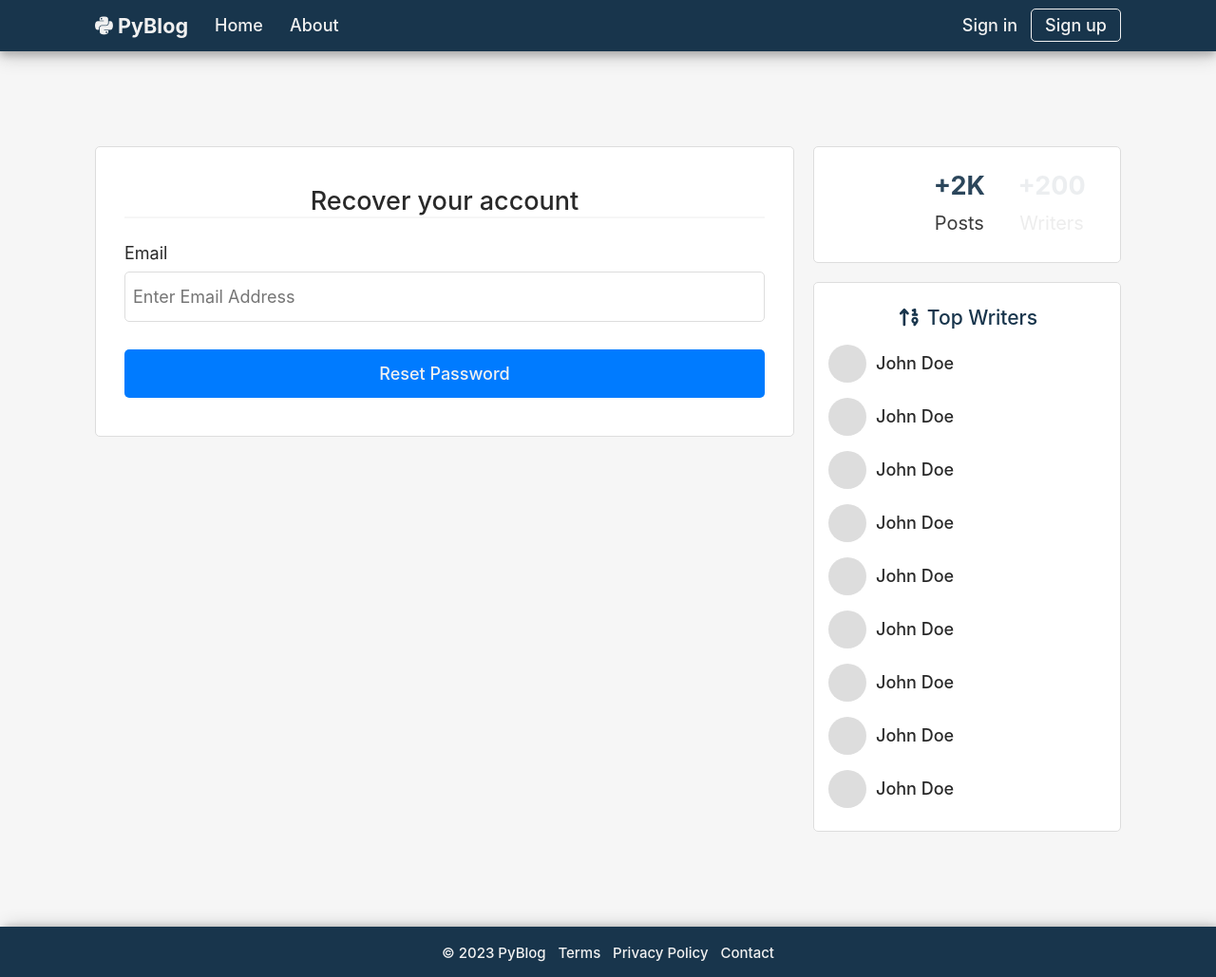
After one commit to mohelhelb/pyblog, a Flask app: page /resetPassword in a window 1280 px wide. The commit adds this page. Shown: the whole page at 95% size. Run offline with Flask 3, Linux system fonts and the light colour scheme.

Commit message:
Create page for resetting account. Add reset password form (before email)

```diff
--- a/pyblog.py
+++ b/pyblog.py
@@ -26,3 +26,7 @@ def register():
 @app.route("/post")
 def post():
     return render_template("post.html")
+
+@app.route("/resetPassword")
+def resetBeforeEmail():
+    return render_template("resetBeforeEmail.html")
--- a/static/style.css
+++ b/static/style.css
@@ -486,8 +486,6 @@ form legend {
   text-align: right;
 }
 
-/* In progress */
-
 .more-posts h2 {
   font-size: 1rem;
 }
@@ -495,6 +493,8 @@ form legend {
 .more-posts p {
   font-weight: 500;
 }
+
+/* In progress */
 
 /* <<< Specific CSS Classes */
 
--- a/templates/base.html
+++ b/templates/base.html
@@ -111,7 +111,7 @@
             <span class="fake-avatar"></span>
             <a href="#" class="username">John Doe</a>
           </div>
-          <div class="mb-16">
+          <div class="mb-24">
             <span class="fake-avatar"></span>
             <a href="#" class="username">John Doe</a>
           </div>
--- a/templates/login.html
+++ b/templates/login.html
@@ -10,7 +10,7 @@
       <label for="password">Password</label>
       <div class="forgot-password">
         <input type="password" id="password" name="password" placeholder="Enter Password" required>
-        <a href="#">Forgot?</a>
+        <a href="{{ url_for('resetBeforeEmail') }}">Forgot?</a>
       </div>
       <input type="submit" value="Sign in">
       <div class="mt-0 mb-0">Need an account? <a href="{{ url_for("register") }}" class="ml-3">Sign up</a></div>
--- /dev/null
+++ b/templates/resetBeforeEmail.html
@@ -0,0 +1,13 @@
+{% extends "base.html" %}
+
+{% block content %}
+  <form action="" method="POST" class="mt-40 mb-20">
+    <fieldset>
+      <legend>Recover your account</legend>
+      <hr class="hr mt-0 mb-26">
+      <label for="emailAddress">Email</label>
+      <input type="email" id="emailAddress" name="email" placeholder="Enter Email Address" required>
+      <input type="submit" value="Reset Password">
+    </fieldset>
+  </form>
+{% endblock content %}
```
